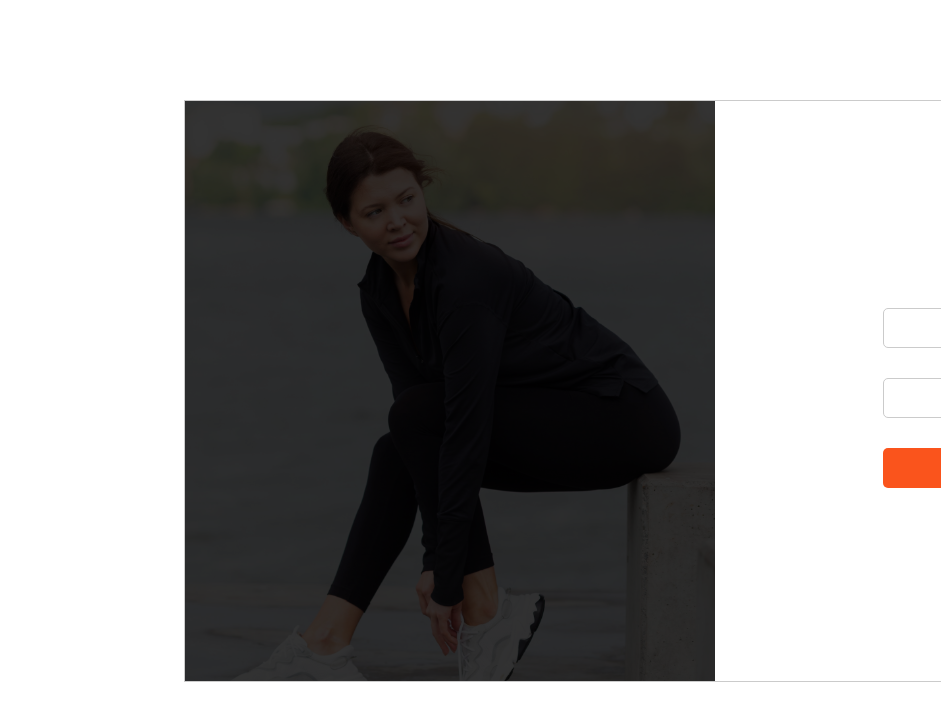
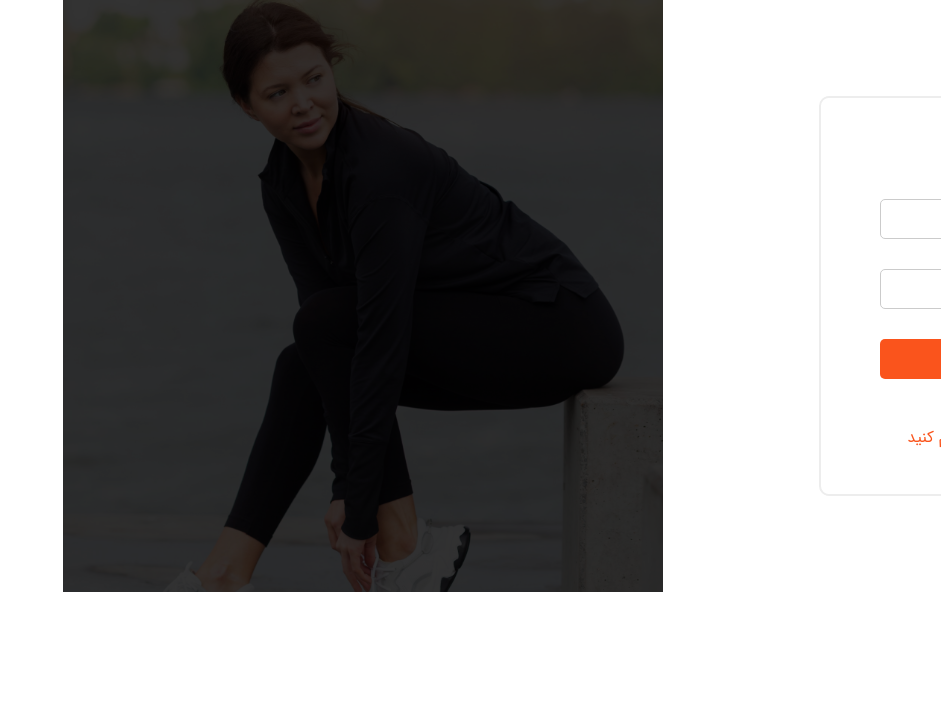
Before and after one commit to NooberThanYall/FitLand, a React (Vite) app: page /Login in a window 1280 px wide. Shown: the top 720 px of the page, without its empty margins (339-1280 px from the left). Built offline with nearby package versions, Linux system fonts and the light colour scheme.

Commit message:
change the login form style

```diff
--- a/src/App.tsx
+++ b/src/App.tsx
@@ -5,6 +5,7 @@ import Footer from './Components/Global/Footer/Footer'
 import { useRoutes } from 'react-router'
 import router from './route'
 import { useLocation } from 'react-router'
+import ScrollToTop from './Components/scrollToTop/ScrollToTop'
 
 function App() {
 
@@ -16,11 +17,13 @@ function App() {
 
   return (
     <div>
+      <ScrollToTop />
       {!isInLoginPage && !isInSignInPage && <TopBar />}
       {!isInLoginPage && !isInSignInPage && <NavBar />}
       {routes}
       <BottomMenu />
       {!isInLoginPage && !isInSignInPage && <Footer />}
+
     </div>
   )
 }
--- a/src/Components/LoginForm/LoginForm.css
+++ b/src/Components/LoginForm/LoginForm.css
@@ -2,14 +2,13 @@
     display: flex;
     align-items: center;
     justify-content: space-between;
-    margin-top: 100px;
-    border: 1px solid #CBCBCB;
-    padding-right: 100px;
+    margin-top: -35px;
 }
 
 .container-img-login{
-    width: 530px;
-    height: 580px;
+    width: 600px;
+    height: 592px;
+    margin-left: -66px;
 }
 
 .img-login{
@@ -19,14 +18,16 @@
     filter: brightness(20%);
 }
 
-.container-inputs{
+.container-inputs-login{
+    width: 400px;
+    height: 400px;
     display: flex;
     flex-direction: column;
-    width: 350px;
-    height: 485px;
-    text-align: right;
-    justify-content: center;
+    align-items: center;
     gap: 30px;
+    border: 2px solid #EDEDED;
+    border-radius: 10px;
+    margin-right: 60px;
 }
 
 .title-form{
@@ -43,10 +44,11 @@
     outline: none;
     border: 1px solid #CBCBCB;
     border-radius: 5px;
+    width: 70%;
 }
 
 .btn-login{
-    width: 350px;
+    width: 70%;
     color: white;
     border-radius: 5px;
     background-color: #FA541C;
@@ -77,3 +79,7 @@
 .icon-back-lgoin:hover{
     color: #FA541C;
 }
+
+.noScroll {
+    overflow-y: hidden;
+}
--- a/src/Components/LoginForm/LoginForm.tsx
+++ b/src/Components/LoginForm/LoginForm.tsx
@@ -2,24 +2,29 @@ import { Link } from 'react-router'
 import './LoginForm.css'
 import './mediaLoginForm.css'
 import { IoIosArrowForward } from "react-icons/io";
-import { useNavigate } from 'react-router';
+import { useNavigate, useLocation } from 'react-router';
 
 export default function LoginForm() {
 
   const navigate = useNavigate()
+  const location = useLocation()
 
   const goToHomePageHandler = () => {
     navigate('/')
   }
 
+  if (location.pathname === '/Login') {
+    document.body.className = 'noScroll'
+  }
+
   return (
-    <div className="container">
+    <div className='container'>
 
       <IoIosArrowForward className='icon-back-lgoin' size={20} onClick={goToHomePageHandler} />
 
       <div className="form-login">
 
-        <form className="container-inputs">
+        <form className="container-inputs-login">
           <h3 className="title-form">ورود</h3>
 
           <input type="text" className="inputs-login" placeholder="نام و نام خانوادگی" />
@@ -35,7 +40,6 @@ export default function LoginForm() {
           <img src="Imgs/img-form-1.jpg" className="img-login" />
         </div>
 
-
       </div>
     </div>
   )
--- a/src/Components/SignInForm/SignInForm.tsx
+++ b/src/Components/SignInForm/SignInForm.tsx
@@ -19,7 +19,7 @@ export default function SignInForm() {
 
             <div className="form-sign-in">
 
-                <form className="container-inputs">
+                <form className="container-inputs-sign-in">
                     <h3 className="title-form">ثبت نام</h3>
 
                     <input type="text" className="inputs-sign-in" placeholder="نام و نام خانوادگی" />
--- /dev/null
+++ b/src/Components/scrollToTop/ScrollToTop.tsx
@@ -0,0 +1,17 @@
+import { useEffect } from "react";
+import { useLocation } from "react-router-dom";
+
+const ScrollToTop = () => {
+    const { pathname } = useLocation();
+
+    useEffect(() => {
+        window.scrollTo({
+          top: 0,
+          behavior: "smooth",
+        });
+      }, [pathname]);
+
+    return null;
+};
+
+export default ScrollToTop;
```
Also changed, not shown: src/Components/LoginForm/mediaLoginForm.css (+2 -241 lines), src/Components/SignInForm/mediaSignInForm.css (+14 -263 lines).
